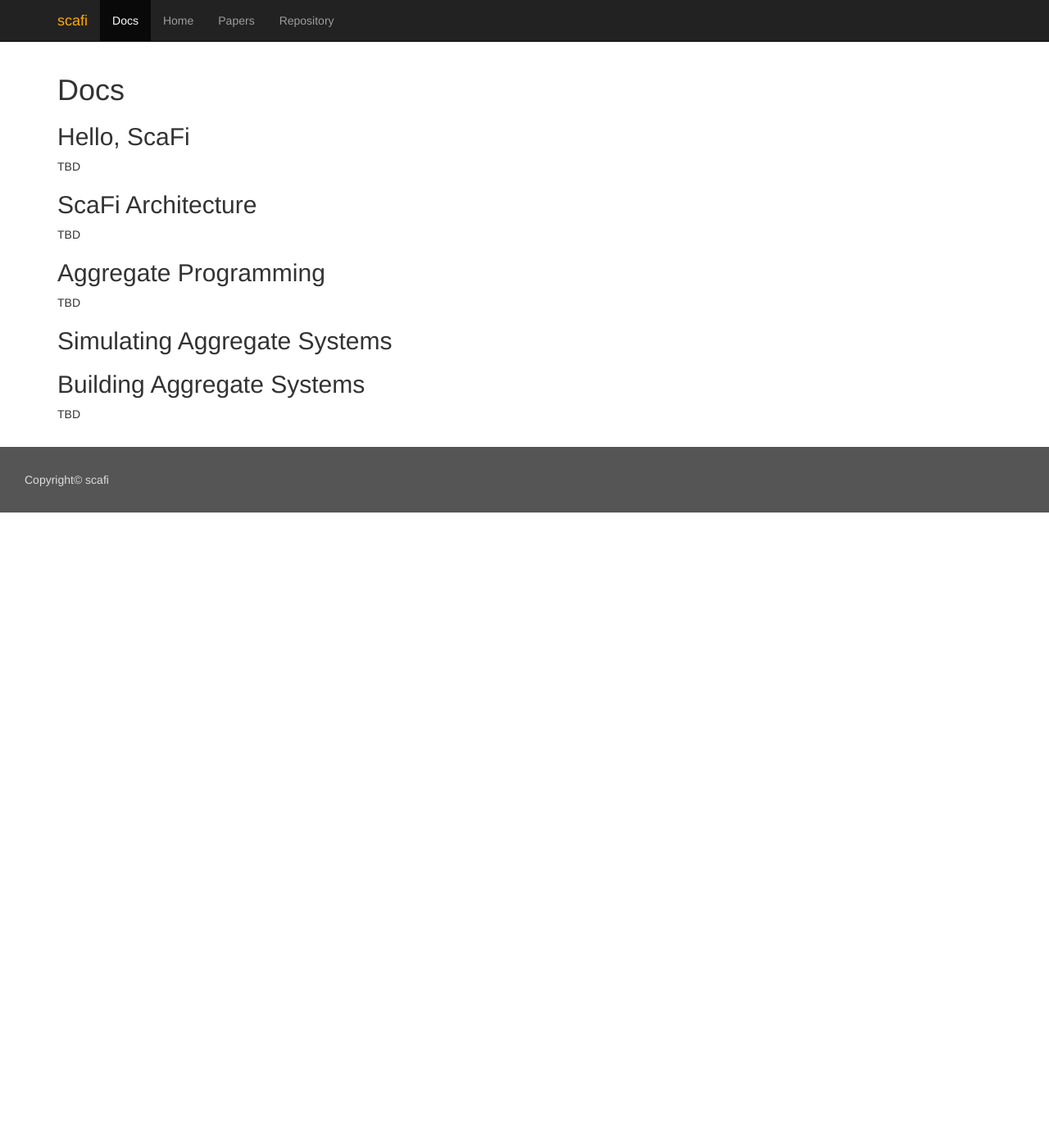
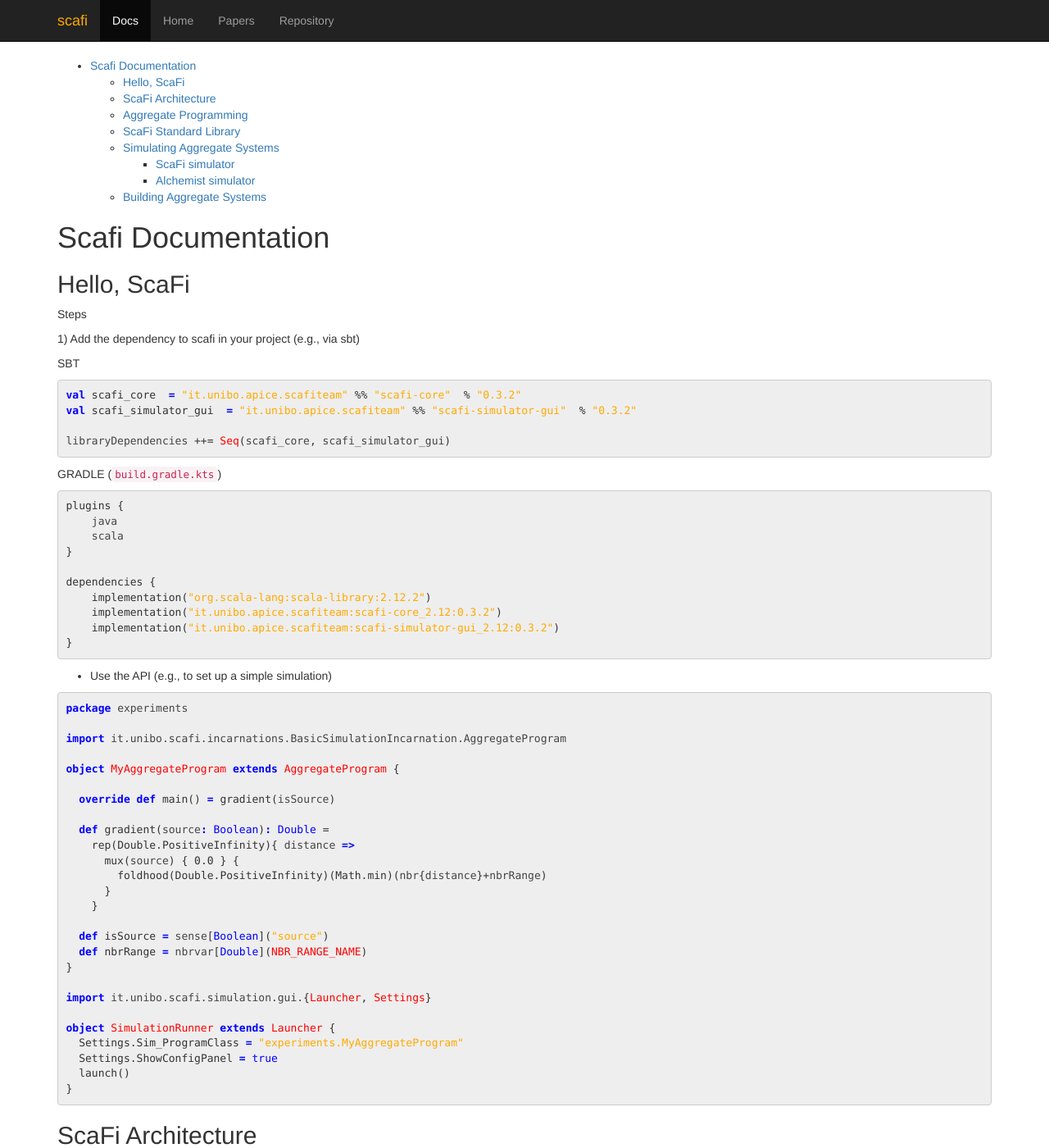
Before and after one commit to scafi/scafi.github.io, a Jekyll site: the page built from pages/docs.md, in a window 1280 px wide and 1400 px high. Shown: the whole window at 82% size. Built offline with Jekyll 4.4.1, drawn with Linux system fonts in a browser that asks for light colours; some of the changed text lies outside the part shown.

Commit message:
Some doc structure + content

```diff
--- a/pages/docs.md
+++ b/pages/docs.md
@@ -5,11 +5,71 @@ permalink: /docs/
 main: true
 ---
 
-# Docs #
+* Do not remove this line (it will not be displayed)
+{:toc}
+
+# Scafi Documentation
 
 ## Hello, ScaFi
 
-TBD
+Steps
+
+1) Add the dependency to scafi in your project (e.g., via sbt)
+
+SBT
+
+{% highlight scala %}
+val scafi_core  = "it.unibo.apice.scafiteam" %% "scafi-core"  % "0.3.2"
+val scafi_simulator_gui  = "it.unibo.apice.scafiteam" %% "scafi-simulator-gui"  % "0.3.2"
+
+libraryDependencies ++= Seq(scafi_core, scafi_simulator_gui)
+{% endhighlight %}
+
+GRADLE (`build.gradle.kts`)
+
+{% highlight kotlin %}
+plugins {
+    java
+    scala
+}
+
+dependencies {
+    implementation("org.scala-lang:scala-library:2.12.2")
+    implementation("it.unibo.apice.scafiteam:scafi-core_2.12:0.3.2")
+    implementation("it.unibo.apice.scafiteam:scafi-simulator-gui_2.12:0.3.2")
+}
+{% endhighlight %}
+
+* Use the API (e.g., to set up a simple simulation)
+
+{% highlight scala %}
+package experiments
+
+import it.unibo.scafi.incarnations.BasicSimulationIncarnation.AggregateProgram
+
+object MyAggregateProgram extends AggregateProgram {
+
+  override def main() = gradient(isSource)
+
+  def gradient(source: Boolean): Double =
+    rep(Double.PositiveInfinity){ distance =>
+      mux(source) { 0.0 } {
+        foldhood(Double.PositiveInfinity)(Math.min)(nbr{distance}+nbrRange)
+      }
+    }
+
+  def isSource = sense[Boolean]("source")
+  def nbrRange = nbrvar[Double](NBR_RANGE_NAME)
+}
+
+import it.unibo.scafi.simulation.gui.{Launcher, Settings}
+
+object SimulationRunner extends Launcher {
+  Settings.Sim_ProgramClass = "experiments.MyAggregateProgram"
+  Settings.ShowConfigPanel = true
+  launch()
+}
+{% endhighlight %}
 
 ## ScaFi Architecture
 
@@ -19,8 +79,47 @@ TBD
 
 TBD
 
+## ScaFi Standard Library
+
+TBD
+
 ## Simulating Aggregate Systems
+
+TBD
+
+### ScaFi simulator
+
+TBD
+
+### Alchemist simulator
+
+TBD
 
 ## Building Aggregate Systems
 
 TBD
+
+Standalone setup
+
+{% highlight scala %}
+import it.unibo.scafi.incarnations.BasicAbstractIncarnation
+
+object MyIncarnation extends BasicAbstractIncarnation
+
+import MyIncarnation._
+
+class BasicUsageProgram extends AggregateProgram  {
+  override def main(): Any = rep(0)(_ + 1)
+}
+
+object BasicUsage extends App {
+  val program = new BasicUsageProgram()
+  val c1 = factory.context(selfId = 0, exports = Map(), lsens = Map(), nbsens = Map())
+  val e1 = program.round(c1)
+
+  val c2 = factory.context(0, Map(0 -> e1))
+  val e2 = program.round(c2)
+
+  println(s"c1=$c1\ne1=$e1\n\nc2=$c2\ne2=$e2")
+}
+{% endhighlight %}
```
Also changed, not shown: index.md (+1 -1 lines).
